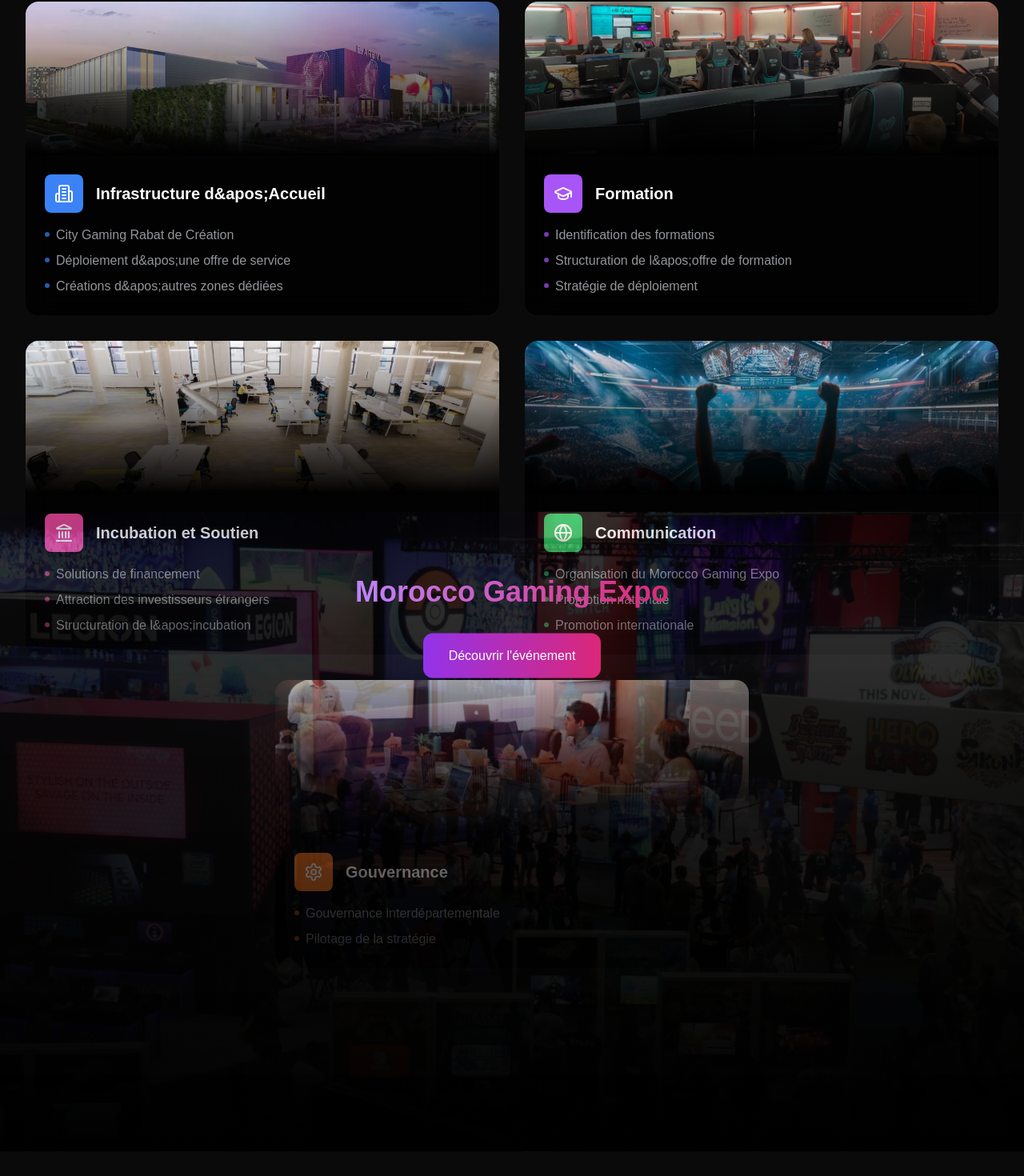
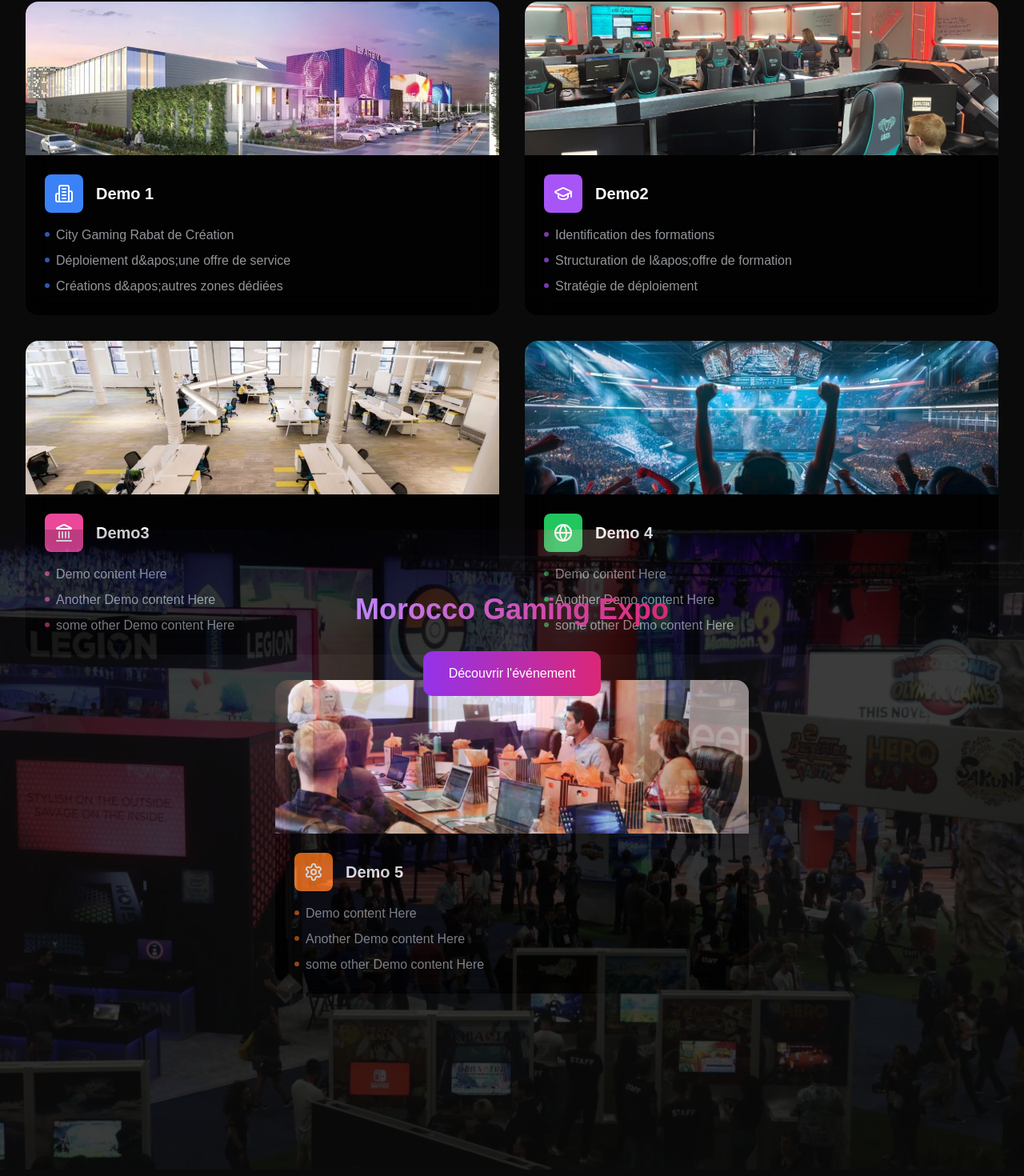
Before and after one commit to anassk01/Demo-game, a Next.js app: page / in a window 1280 px wide. Shown: the part 878-2348 px from the top of the page at 80% size. Built offline with nearby package versions, Linux system fonts and the light colour scheme.

Commit message:
Initial commit

```diff
--- a/src/components/GamingStrategySupreme.tsx
+++ b/src/components/GamingStrategySupreme.tsx
@@ -138,7 +138,7 @@
             height={400}
             className="w-full h-full object-cover transform transition-transform duration-700 group-hover:scale-110"
           />
-          <div className="absolute inset-0 bg-gradient-to-t from-black to-transparent" />
+          <div className="absolute inset-0  from-black to-transparent" />
         </div>
         <div className="p-6">
           <div className="flex items-center gap-4 mb-4">
@@ -186,7 +186,7 @@
 
   const strategies = [
     {
-      title: "Infrastructure d&apos;Accueil",
+      title: "Demo 1",
       description: [
         "City Gaming Rabat de Création",
         "Déploiement d&apos;une offre de service",
@@ -197,7 +197,7 @@
       color: "bg-blue-500"
     },
     {
-      title: "Formation",
+      title: "Demo2 ",
       description: [
         "Identification des formations",
         "Structuration de l&apos;offre de formation",
@@ -208,32 +208,33 @@
       color: "bg-purple-500"
     },
     {
-      title: "Incubation et Soutien",
+      title: "Demo3",
       description: [
-        "Solutions de financement",
-        "Attraction des investisseurs étrangers",
-        "Structuration de l&apos;incubation"
+        "Demo content Here ",
+        "Another Demo content Here ",
+        "some other Demo content Here "
       ],
       icon: Landmark,
       image: IMAGES.incubation,
       color: "bg-pink-500"
     },
     {
-      title: "Communication",
+      title: "Demo 4",
       description: [
-        "Organisation du Morocco Gaming Expo",
-        "Promotion nationale",
-        "Promotion internationale"
+        "Demo content Here ",
+        "Another Demo content Here ",
+        "some other Demo content Here "
       ],
       icon: Globe,
       image: IMAGES.promotion,
       color: "bg-green-500"
     },
     {
-      title: "Gouvernance",
+      title: "Demo 5",
       description: [
-        "Gouvernance interdépartementale",
-        "Pilotage de la stratégie"
+        "Demo content Here ",
+        "Another Demo content Here ",
+        "some other Demo content Here "
       ],
       icon: Settings,
       image: IMAGES.governance,
@@ -268,11 +269,11 @@
           </div>
           <h1 className="text-5xl md:text-7xl font-bold mb-8 animate-gradient-text">
             <span className="bg-clip-text text-transparent bg-gradient-to-r from-purple-400 via-pink-500 to-red-500">
-              Stratégie du Ministère
+              Stratégie du
             </span>
           </h1>
           <p className="text-xl md:text-2xl text-gray-300 mb-12">
-            Pour développer l&apos;industrie du gaming au Maroc
+            Pour développer lindustrie du gaming
           </p>
           <ChevronDown className="w-12 h-12 mx-auto animate-bounce text-purple-500" />
         </div>
@@ -299,7 +300,7 @@
             height={1080}
             className="w-full h-full object-cover opacity-20"
           />
-          <div className="absolute inset-0 bg-gradient-to-t from-black via-black/50 to-transparent" />
+          <div className="absolute inset-0  from-black via-black/50 to-transparent" />
         </div>
         <div className="relative z-10 max-w-4xl mx-auto px-8 text-center">
           <h2 className="text-4xl font-bold mb-8">
```
